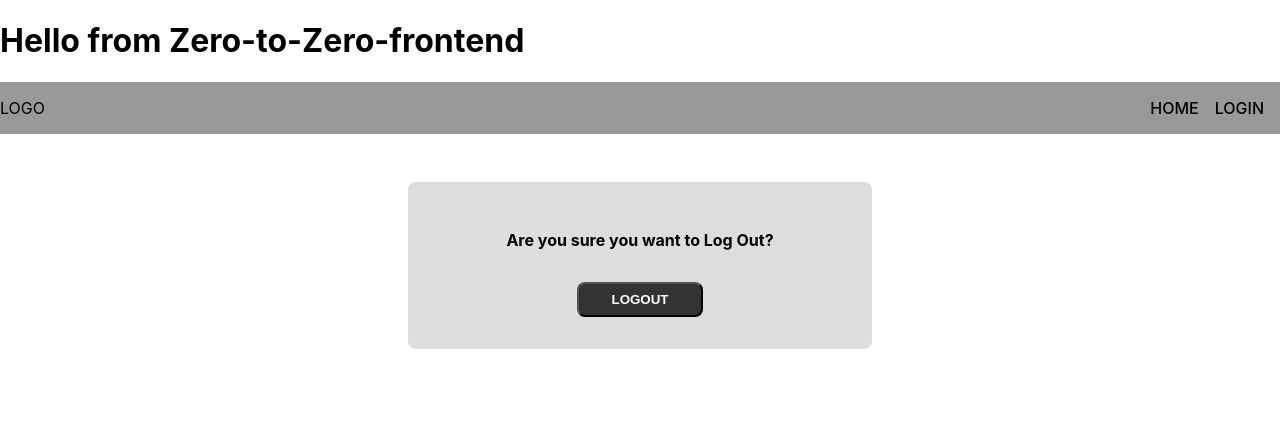
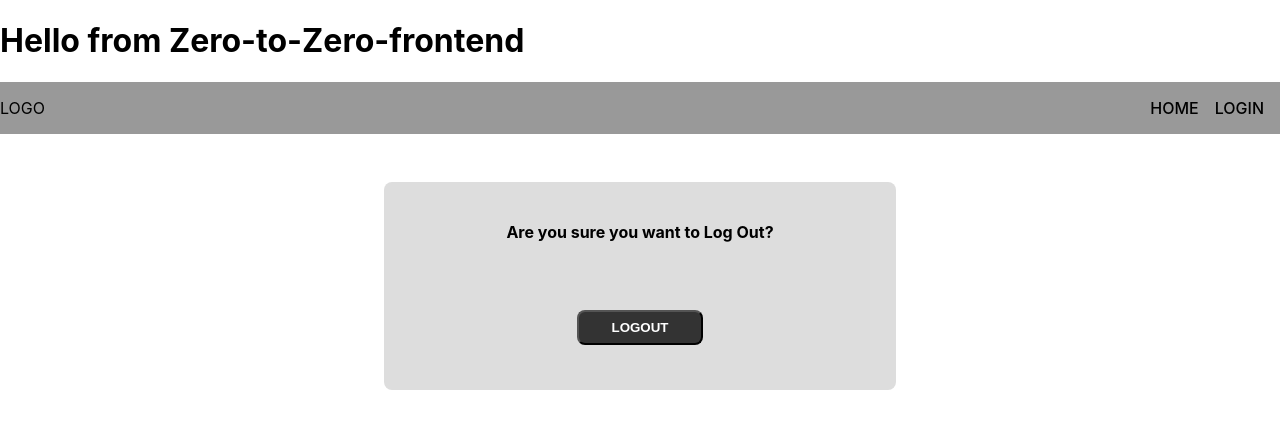
Before and after one commit to zicna/zero-to-zero-frontend, a React (Create React App) app: page /logout in a window 1280 px wide. Shown: the top 428 px of the page. Built offline with nearby package versions, Linux system fonts and the light colour scheme.

Commit message:
log out user UI and AJAX done

```diff
--- a/src/components/LogOut/LogOut.js
+++ b/src/components/LogOut/LogOut.js
@@ -1,15 +1,40 @@
-import styles from "./log-out.module.css"
+import styles from './log-out.module.css'
+import { useNavigate } from 'react-router'
+import { useState, useContext } from 'react'
+import AuthContext from '../../store/auth-context'
+import { logOutUser } from '../../helpers/logOutUser'
 
 const LogOut = () => {
+  const [isLoggingOut, setIsLoggingOut] = useState(false)
+  const navigator = useNavigate()
+  const logOutCtx = useContext(AuthContext)
+  const token = logOutCtx.token
 
-    const logOutHandler = () => {
-        console.log("You are logging out")
-        // setIsLoggedIn(false)
+  const logOutHandler = async () => {
+    setIsLoggingOut(true)
+    try {
+      const response = await logOutUser(token)
+      // * guard clause
+      if (response instanceof Error) throw new Error(response.message)
+      logOutCtx.logout()
+      navigator('/home', { replace: true })
+    } catch (error) {
+      alert('something went wrong')
+    } finally {
+      setIsLoggingOut(false)
     }
+  }
   return (
     <div className={styles.logOut}>
       <p>Are you sure you want to Log Out?</p>
-      <button type="button" onClick={logOutHandler}>LOGOUT</button>
+      {!isLoggingOut ? (
+        <button type="button" onClick={logOutHandler}>
+          LOGOUT
+        </button>
+      ) : (
+        <p>Logging out ...</p>
+      )}
+      {}
     </div>
   )
 }
--- a/src/components/LogOut/log-out.module.css
+++ b/src/components/LogOut/log-out.module.css
@@ -7,14 +7,16 @@
   text-align: center;
   flex-direction: column;
   width: 95%;
-  max-width: 25rem;
+  max-width: 30rem;
   min-height: 60%;
+  height: 11rem;
   margin: 3rem auto;
-  padding: 2rem;
+  padding: 1rem;
 }
 
 .logOut p {
   margin-bottom: 2rem;
+  padding: 0.5rem 2rem;
   font-weight: 700;
 }
 
--- a/src/helpers/fetchHelpers.js
+++ b/src/helpers/fetchHelpers.js
@@ -1,16 +1,10 @@
-export const URL = 'http//localhost:3000'
+export const URL = 'http://localhost:3000'
 export const SIGNUP = 'signup'
 export const LOGIN = 'login'
 
 export const submitUser = async (user, action) => {
   try {
-    // * adding timer to test UI changes
-    // console.log('start timer')
-    // await new Promise((resolve) => setTimeout(resolve, 3000))
-    // console.log('after 1 second')
-    // !1. typo on URL=> fetch was sending request to app server with added URL passed to fetch
-    // ! POST http://localhost:3001/http//localhost:3000/login 404 (Not Found)
-    const response = await fetch(`http://localhost:3000/${action}`, {
+    const response = await fetch(`${URL}/${action}`, {
       method: 'POST',
       headers: {
         Accept: 'application/json',
@@ -19,14 +13,15 @@ export const submitUser = async (user, action) => {
       body: JSON.stringify(user),
     })
 
-    if (!response.ok) {
-      // * we could se Error message to something more descriptive (maybe use what is coming form backend)
-      throw Error('something went wrong...')
-    }
+    if (!response.ok) throw Error('unauthorized request')
 
-    const data = await response.json()
-    return data
+    return await response.json()
   } catch (error) {
     return error
   }
 }
+
+// * adding timer to test UI changes
+// console.log('start timer')
+// await new Promise((resolve) => setTimeout(resolve, 3000))
+// console.log('after 1 second')
--- a/src/helpers/logOutUser.js
+++ b/src/helpers/logOutUser.js
@@ -1,11 +1,20 @@
-const logOutURL = 'http//localhost:3000/logout'
+const logOutURL = 'http://localhost:3000/logout'
 
-export const logOutUser = (token) => {
+export const logOutUser = async (token) => {
+  try {
     console.log('logout user')
-  fetch(logOutURL, {
+    const response = await fetch(logOutURL, {
       method: 'DELETE',
       headers: {
         Authorization: `Bearer ${token}`,
+        'Content-Type': 'application/json',
       },
     })
+    //   * guard clause
+    if (!response.ok) throw new Error('unauthorized request')
+
+    return await response.json()
+  } catch (error) {
+    return error
   }
+}
```
Lines whose indentation alone changed are shown as unchanged.
